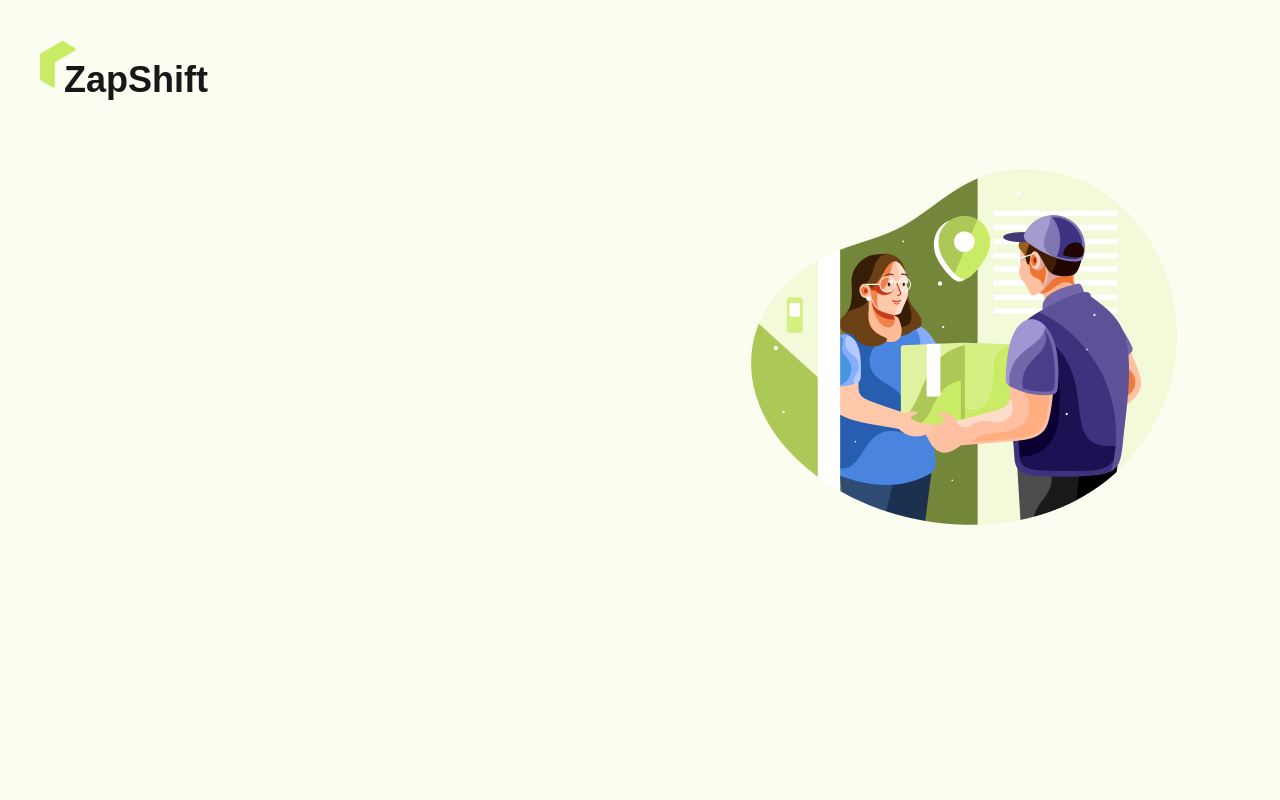
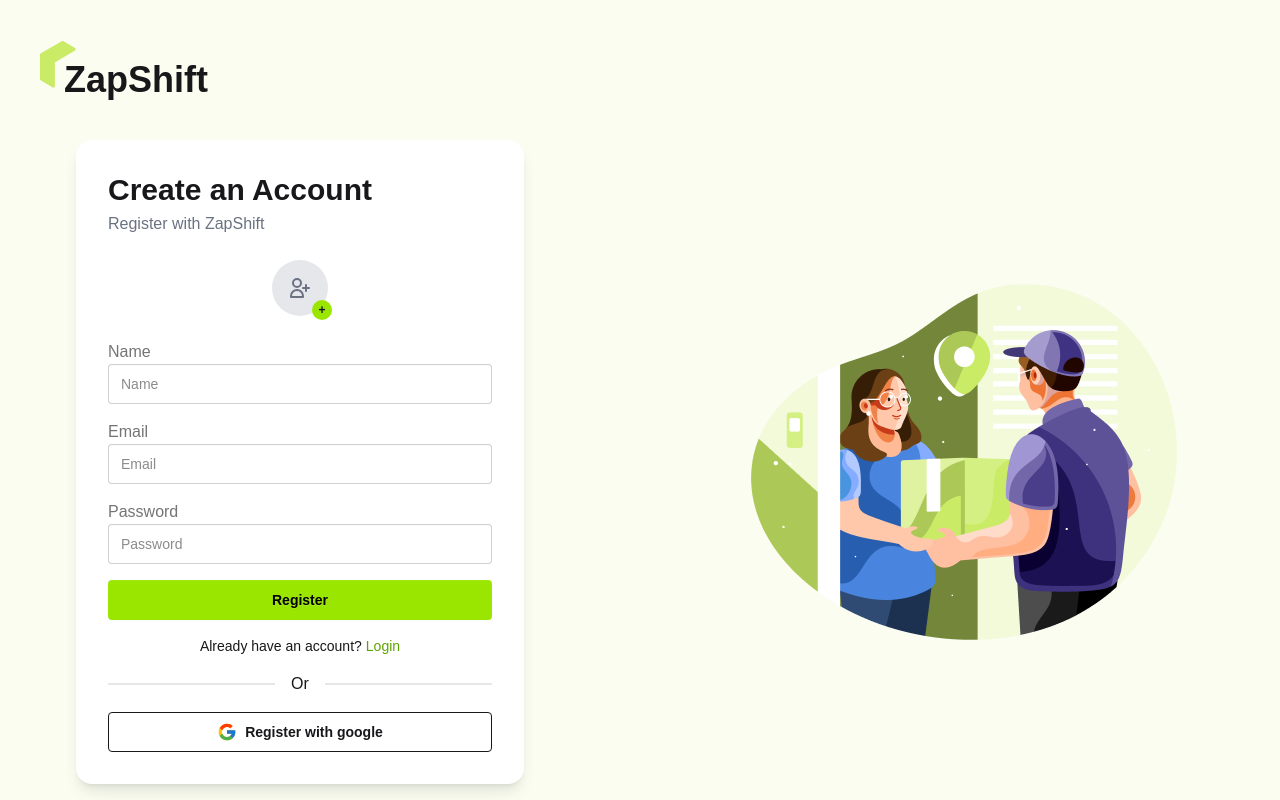
Before and after one commit to tonmoybiswas07/zap_shift_client, a React app: page /register in a window 1280 px wide. Built offline with nearby package versions, Linux system fonts and the light colour scheme; the HTML template or start-up script is replaced by a standard one.

Commit message:
updated auth design

```diff
--- a/src/Layouts/AuthLayout/AuthLayout.jsx
+++ b/src/Layouts/AuthLayout/AuthLayout.jsx
@@ -1,15 +1,16 @@
 import React from "react";
-import { Outlet } from "react-router";
+import { Link, Outlet } from "react-router";
 import authImg from "../../assets/authimage.png";
 import Logo from "../../Components/Logo/Logo";
 
 const AuthLayout = () => {
   return (
     <div className=" max-w-7xl mx-auto bg-[#FAFDF0] min-h-screen pt-10">
+        <Link to={'/'}>
         <div className="flex justify-start pl-10 mb-10">
             <Logo></Logo>
             <h2 className="-ml-3 text-4xl font-bold mt-5">ZapShift</h2>
-        </div>
+        </div></Link>
       <div className="flex justify-center items-center gap-20">
         <div className="flex-1">
           <Outlet></Outlet>
--- /dev/null
+++ b/src/Pages/Auth/ForgotPass/ForgotCode.jsx
@@ -0,0 +1,38 @@
+import React from 'react';
+import { Link } from 'react-router';
+
+const ForgotCode = () => {
+    return (
+        <div>
+
+    <div className=" flex items-center justify-center">
+      <div className="w-full max-w-sm bg-base-100 p-6 rounded-xl shadow-lg text-center">
+        <h2 className="text-2xl font-bold mb-2">Enter Code</h2>
+
+        <p className="text-sm text-gray-500 mb-6">
+          Enter 6 digit code that we sent in your email address
+        </p>
+
+        {/* OTP Boxes */}
+        <div className="flex justify-center gap-2 mb-6">
+          <input className="input input-bordered w-12 h-12 text-center text-lg font-semibold" />
+          <input className="input input-bordered w-12 h-12 text-center text-lg font-semibold" />
+          <input className="input input-bordered w-12 h-12 text-center text-lg font-semibold" />
+          <input className="input input-bordered w-12 h-12 text-center text-lg font-semibold" />
+          <input className="input input-bordered w-12 h-12 text-center text-lg font-semibold" />
+          <input className="input input-bordered w-12 h-12 text-center text-lg font-semibold" />
+        </div>
+
+        {/* Button */}
+       <Link to="/">
+        <button className="btn btn-success w-full text-white">
+          Verify Code
+        </button></Link>
+      </div>
+    </div>
+
+        </div>
+    );
+};
+
+export default ForgotCode;
--- /dev/null
+++ b/src/Pages/Auth/ForgotPass/ForgotPass.jsx
@@ -0,0 +1,61 @@
+import React, { useState } from "react";
+import { Link } from "react-router";
+
+const ForgotPass = () => {
+  const [email, setEmail] = useState("");
+
+  return (
+    <div className="flex items-center justify-center">
+      <div className="w-full max-w-md bg-white p-8 rounded-2xl shadow-lg">
+        {/* Title */}
+        <h1 className="text-3xl font-bold mb-2">Forgot Password</h1>
+        <p className="text-gray-500 mb-6">
+          Enter your email address and we’ll send you a reset link.
+        </p>
+
+        {/* Form */}
+        <form className="space-y-4">
+          {/* Email */}
+          <div className="form-control">
+            <label className="label">
+              <span className="label-text font-medium">Email</span>
+            </label>
+            <input
+              type="email"
+              placeholder="Email"
+              className="input input-bordered w-full"
+              value={email}
+              onChange={(e) => setEmail(e.target.value)}
+            />
+          </div>
+
+          {/* Send Button */}
+          <Link to={email ? "/forgot-code" : "#"}>
+            <button
+              type="button"
+              disabled={!email}
+              className={`btn w-full border-none
+                ${
+                  email
+                    ? "bg-lime-400 hover:bg-lime-500 text-black"
+                    : "bg-gray-300 text-gray-500 cursor-not-allowed"
+                }`}
+            >
+              Send
+            </button>
+          </Link>
+        </form>
+
+        {/* Back to Login */}
+        <p className="text-sm text-center mt-4 text-gray-500">
+          Remember your password?
+          <Link to="/login" className="text-lime-600 font-medium ml-1">
+            Login
+          </Link>
+        </p>
+      </div>
+    </div>
+  );
+};
+
+export default ForgotPass;
--- a/src/Pages/Auth/Login/Login.jsx
+++ b/src/Pages/Auth/Login/Login.jsx
@@ -1,5 +1,6 @@
 import React from "react";
 import { FcGoogle } from "react-icons/fc";
+import { Link } from "react-router";
 
 const Login = () => {
   return (
@@ -35,9 +36,9 @@ const Login = () => {
                 className="input input-bordered w-full"
               />
               <label className="label">
-                <a href="#" className="label-text-alt link link-hover">
+                <Link to="/forgot-password" className="label-text-alt link link-hover">
                   Forget Password?
-                </a>
+                </Link>
               </label>
             </div>
 
@@ -50,9 +51,9 @@ const Login = () => {
           {/* Register */}
           <p className="text-sm text-center mt-4">
             Don’t have any account?
-            <a href="#" className="text-lime-600 font-medium ml-1">
+            <Link to="/register" className="text-lime-600 font-medium ml-1">
               Register
-            </a>
+            </Link>
           </p>
 
           {/* Divider */}
--- a/src/Pages/Auth/Register/Register.jsx
+++ b/src/Pages/Auth/Register/Register.jsx
@@ -1,8 +1,95 @@
 import React from 'react';
+import { FcGoogle } from 'react-icons/fc';
+import { HiOutlineUserAdd } from 'react-icons/hi';
+import { Link } from 'react-router';
 
 const Register = () => {
     return (
         <div>
+
+
+
+    <div className="flex items-center justify-center">
+      <div className="w-full max-w-md bg-white p-8 rounded-2xl shadow-lg">
+        {/* Title */}
+        <h1 className="text-3xl font-bold mb-1">Create an Account</h1>
+        <p className="text-gray-500 mb-6">Register with ZapShift</p>
+
+        {/* Avatar Upload */}
+        <div className="flex justify-center mb-6">
+          <div className="relative">
+            <div className="w-14 h-14 rounded-full bg-gray-200 flex items-center justify-center">
+              <HiOutlineUserAdd className="text-2xl text-gray-500" />
+            </div>
+            <span className="absolute -bottom-1 -right-1 w-5 h-5 bg-lime-400 rounded-full flex items-center justify-center text-xs font-bold">
+              +
+            </span>
+          </div>
+        </div>
+
+        {/* Form */}
+        <form className="space-y-4">
+          {/* Name */}
+          <div className="form-control">
+            <label className="label">
+              <span className="label-text font-medium">Name</span>
+            </label>
+            <input
+              type="text"
+              placeholder="Name"
+              className="input input-bordered w-full"
+            />
+          </div>
+
+          {/* Email */}
+          <div className="form-control">
+            <label className="label">
+              <span className="label-text font-medium">Email</span>
+            </label>
+            <input
+              type="email"
+              placeholder="Email"
+              className="input input-bordered w-full"
+            />
+          </div>
+
+          {/* Password */}
+          <div className="form-control">
+            <label className="label">
+              <span className="label-text font-medium">Password</span>
+            </label>
+            <input
+              type="password"
+              placeholder="Password"
+              className="input input-bordered w-full"
+            />
+          </div>
+
+          {/* Register Button */}
+          <button className="btn w-full bg-lime-400 hover:bg-lime-500 text-black border-none">
+            Register
+          </button>
+        </form>
+
+        {/* Login Link */}
+        <p className="text-sm text-center mt-4">
+          Already have an account?
+          <Link to="/login" className="text-lime-600 font-medium ml-1">
+            Login
+          </Link>
+        </p>
+
+        {/* Divider */}
+        <div className="divider my-5">Or</div>
+
+        {/* Google Register */}
+        <button className="btn btn-outline w-full flex items-center gap-2">
+          <FcGoogle className="text-xl" />
+          Register with google
+        </button>
+      </div>
+    </div>
+
 
         </div>
     );
--- a/src/Pages/Shared/Navbar/Navbar.jsx
+++ b/src/Pages/Shared/Navbar/Navbar.jsx
@@ -32,8 +32,8 @@ const Navbar = () => {
     </ul>
   </div>
   <div className="navbar-end gap-4 relative">
-    <Link className="btn bg-white rounded-xl">Sign In</Link>
-    <Link className='btn bg-[#CAEB66] rounded-xl'>Sign Up</Link>
+    <Link to={'/login'} className="btn bg-white rounded-xl">Sign In</Link>
+    <Link to={'/register'} className='btn bg-[#CAEB66] rounded-xl'>Sign Up</Link>
     <div className=''>
 <FaArrowRight className="bg-black text-[#CAEB66] text-2xl w-10 h-10 relative right-5 -rotate-45 p-3 rounded-full flex items-center justify-center" />
 
--- a/src/Routes/Routes.jsx
+++ b/src/Routes/Routes.jsx
@@ -12,6 +12,8 @@ import Team from "../Pages/AboutUs/team";
 import AuthLayout from "../Layouts/AuthLayout/AuthLayout";
 import Login from "../Pages/Auth/Login/Login";
 import Register from "../Pages/Auth/Register/Register";
+import ForgotPass from "../Pages/Auth/ForgotPass/ForgotPass";
+import ForgotCode from "../Pages/Auth/ForgotPass/ForgotCode";
 
 export const router = createBrowserRouter([
   {
@@ -46,6 +48,14 @@ export const router = createBrowserRouter([
       ,{
         path:"register",
         Component:Register
+      },
+      {
+        path:"forgot-password",
+        Component:ForgotPass
+      },
+      {
+        path:'forgot-code',
+        Component:ForgotCode
       }
     ]
   }
```
